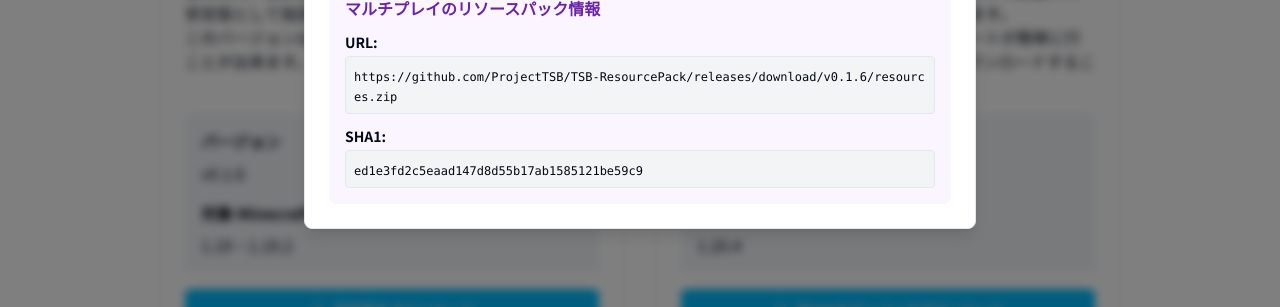
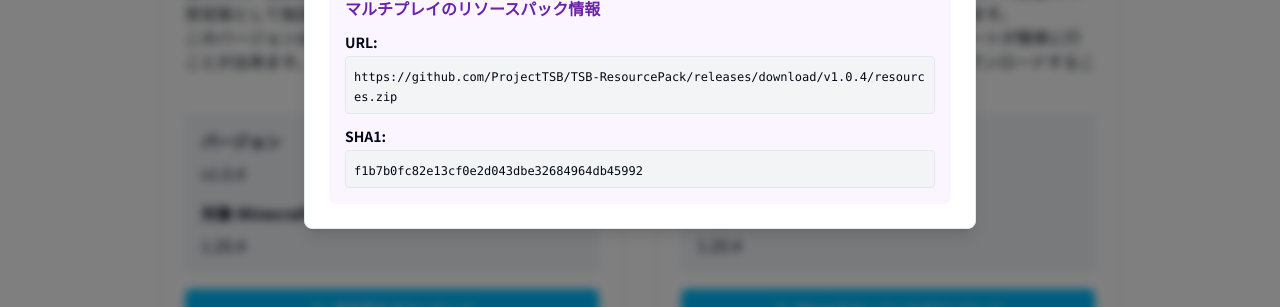
Before and after one commit to ProjectTSB/TSBWebPage, a React (Vite) app: page /download in a window 1280 px wide. Both pictures are taken after a click on the button "安定版をダウンロード". Shown: the part 475-782 px from the top of the page. Built offline with nearby package versions, Linux system fonts and the light colour scheme.

Commit message:
✨ 新機能: ダウンロードページに最新バージョン情報を追加し、安定版の詳細を表示するためのインターフェースを作成

```diff
--- /dev/null
+++ b/src/data/download.ts
@@ -0,0 +1,32 @@
+export interface VersionInfo {
+  version: string
+  minecraftVersion: string
+}
+
+export interface StableVersionInfo extends VersionInfo {
+  mapDownloadUrl: string
+  datapackUrl: string
+  resourcePackUrl: string
+  multiplayResourcePackUrl: string
+  resourcePackSha1: string
+}
+
+export interface LatestVersionInfo extends VersionInfo {
+  discordUrl: string
+}
+
+export const stableVersion: StableVersionInfo = {
+  version: "v1.0.4",
+  minecraftVersion: "1.20.4",
+  mapDownloadUrl: "https://github.com/ProjectTSB/TheSkyBlessing/releases/download/v1.0.4/TheSkyBlessing.zip",
+  datapackUrl: "https://github.com/ProjectTSB/TheSkyBlessing/releases/download/v1.0.4/datapacks.zip",
+  resourcePackUrl: "https://github.com/ProjectTSB/TheSkyBlessing/releases/download/v1.0.4/resources.zip",
+  multiplayResourcePackUrl: "https://github.com/ProjectTSB/TSB-ResourcePack/releases/download/v1.0.4/resources.zip",
+  resourcePackSha1: "f1b7b0fc82e13cf0e2d043dbe32684964db45992",
+}
+
+export const latestVersion: LatestVersionInfo = {
+  version: "v1.0.4",
+  minecraftVersion: "1.20.4",
+  discordUrl: "https://project-tsb.org/discord",
+}
--- a/src/pages/Download.tsx
+++ b/src/pages/Download.tsx
@@ -5,6 +5,7 @@
 import { Alert, AlertDescription, AlertTitle } from "@/components/ui/alert"
 import { Dialog, DialogContent, DialogHeader, DialogTitle, DialogTrigger } from "@/components/ui/dialog"
 import { ExclamationTriangleIcon, DownloadIcon } from "@radix-ui/react-icons"
+import { stableVersion, latestVersion } from "@/data/download"
 
 export default function DownloadPage() {
   return (
@@ -42,10 +43,10 @@
 
               <div className="bg-muted p-4 rounded-lg mb-4 h-40">
                 <h3 className="font-bold mb-2">バージョン</h3>
-                <p>v0.1.6</p>
+                <p>{stableVersion.version}</p>
 
                 <h3 className="font-bold mt-4 mb-2">対象 Minecraft バージョン</h3>
-                <p>1.19 ~ 1.19.2</p>
+                <p>{stableVersion.minecraftVersion}</p>
               </div>
 
               <div>
@@ -66,7 +67,7 @@
                       <div className="bg-green-50 dark:bg-green-950/20 p-4 rounded-lg">
                         <h3 className="font-bold mb-3 text-green-800 dark:text-green-300">マップ本体</h3>
                         <a
-                            href="https://github.com/ProjectTSB/TheSkyBlessing/releases/download/v0.1.6/TheSkyBlessing.zip"
+                            href={stableVersion.mapDownloadUrl}
                             className="text-blue-600 dark:text-blue-400 hover:underline break-all"
                             target="_blank"
                             rel="noopener noreferrer"
@@ -83,7 +84,7 @@
                             <span className="font-semibold">データパック:</span>
                             <br />
                             <a
-                              href="https://github.com/ProjectTSB/TheSkyBlessing/releases/download/v0.1.6/datapacks.zip"
+                              href={stableVersion.datapackUrl}
                               className="text-blue-600 dark:text-blue-400 hover:underline break-all"
                               target="_blank"
                               rel="noopener noreferrer"
@@ -95,7 +96,7 @@
                             <span className="font-semibold">リソースパック:</span>
                             <br />
                             <a
-                              href="https://github.com/ProjectTSB/TheSkyBlessing/releases/download/v0.1.6/resources.zip"
+                              href={stableVersion.resourcePackUrl}
                               className="text-blue-600 dark:text-blue-400 hover:underline break-all"
                               target="_blank"
                               rel="noopener noreferrer"
@@ -114,7 +115,7 @@
                             <span className="font-semibold">URL:</span>
                             <div className="mt-1 p-2 bg-gray-100 dark:bg-gray-800 rounded border">
                               <code className="text-xs break-all">
-                                https://github.com/ProjectTSB/TSB-ResourcePack/releases/download/v0.1.6/resources.zip
+                                {stableVersion.multiplayResourcePackUrl}
                               </code>
                             </div>
                           </div>
@@ -122,7 +123,7 @@
                             <span className="font-semibold">SHA1:</span>
                             <div className="mt-1 p-2 bg-gray-100 dark:bg-gray-800 rounded border">
                               <code className="text-xs">
-                                ed1e3fd2c5eaad147d8d55b17ab1585121be59c9
+                                {stableVersion.resourcePackSha1}
                               </code>
                             </div>
                           </div>
@@ -150,14 +151,14 @@
 
               <div className="bg-muted p-4 rounded-lg mb-4 h-40">
                 <h3 className="font-bold mb-2">バージョン</h3>
-                <p>v1.0.0</p>
+                <p>{latestVersion.version}</p>
 
                 <h3 className="font-bold mt-4 mb-2">対象 Minecraft バージョン</h3>
-                <p>1.20.4</p>
+                <p>{latestVersion.minecraftVersion}</p>
               </div>
 
               <Button asChild className="w-full">
-                <a href="https://project-tsb.org/discord">
+                <a href={latestVersion.discordUrl}>
                   <DownloadIcon className="mr-2 h-4 w-4" />
                   Discord サーバーでダウンロード
                 </a>
```
